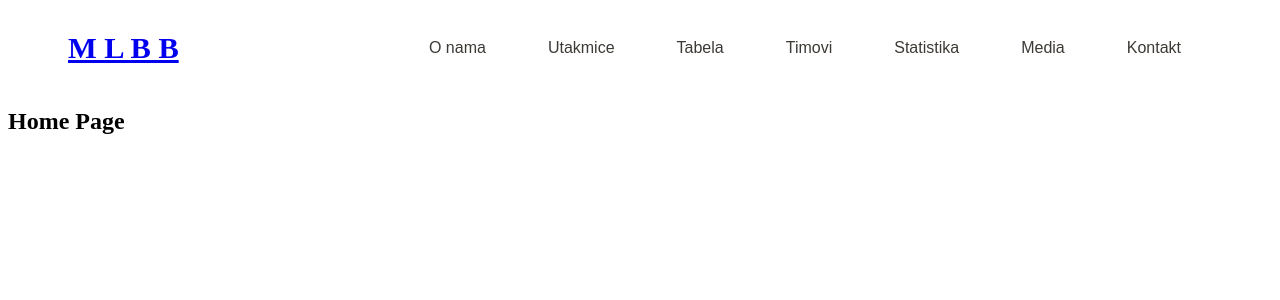
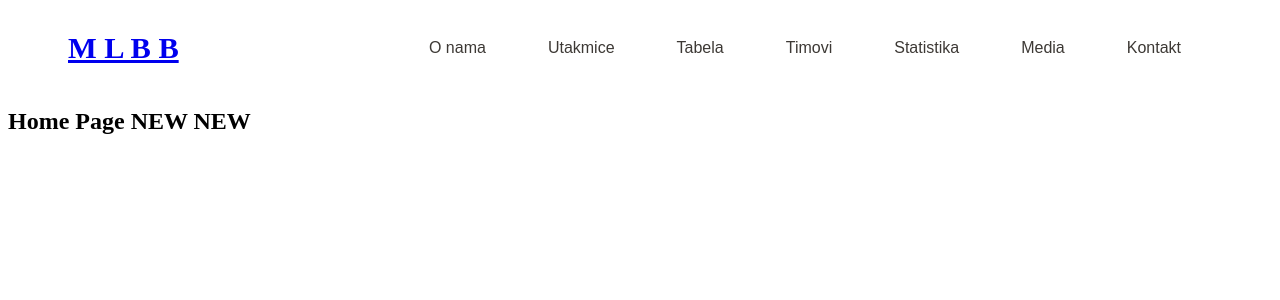
Before and after one commit to NevenaPetro/MLBB, a React (Create React App) app: page / in a window 1280 px wide. Shown: the top 300 px of the page. Built offline with nearby package versions, Linux system fonts and the light colour scheme.

Commit message:
chacking new laptop

```diff
--- a/src/pages/HomePage.jsx
+++ b/src/pages/HomePage.jsx
@@ -4,7 +4,7 @@ import Header from '../components/Header/Header'
 function HomePage() {
   return (
     <div>
-        <h2>Home Page</h2>
+        <h2>Home Page NEW NEW</h2>
     </div>
   )
 }
```
